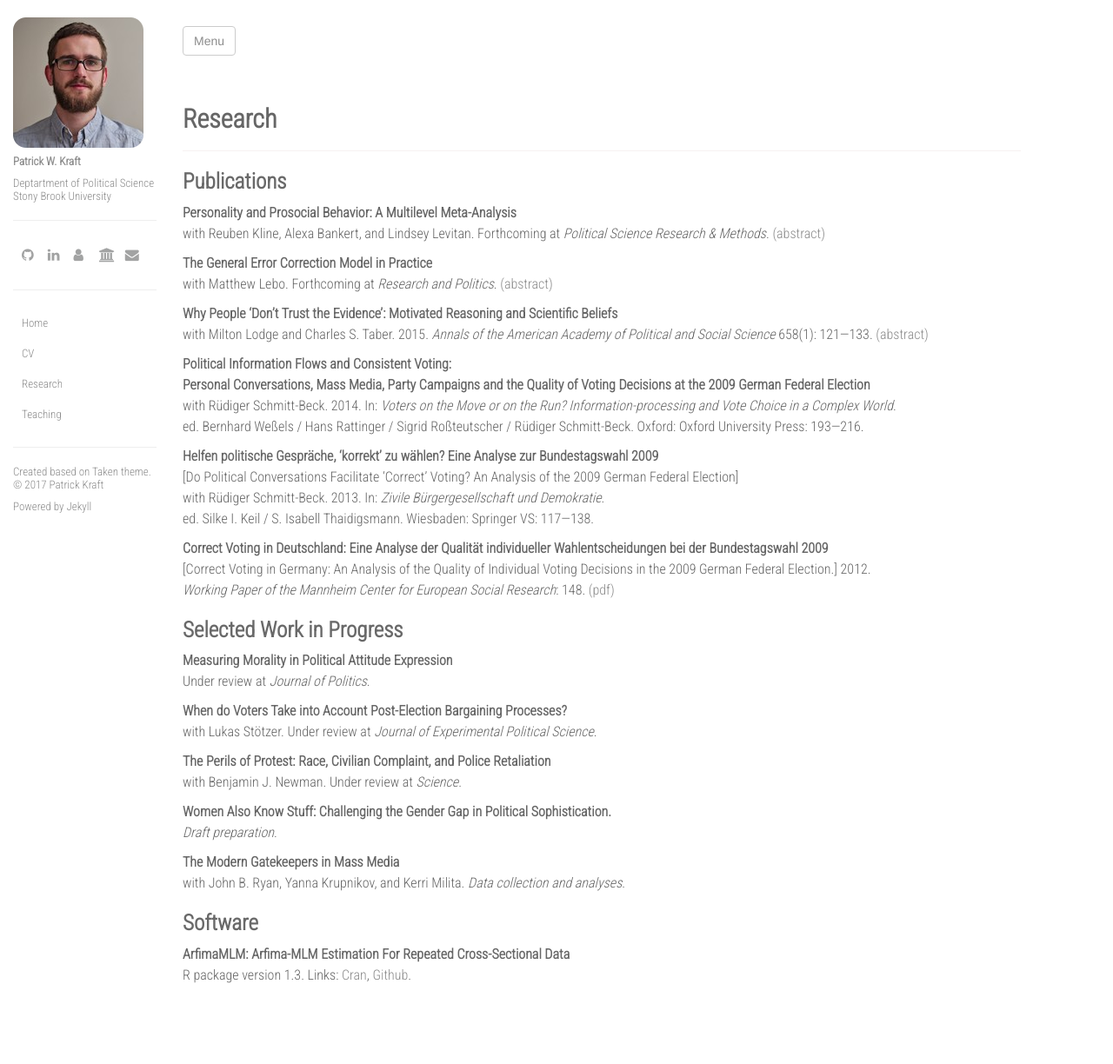
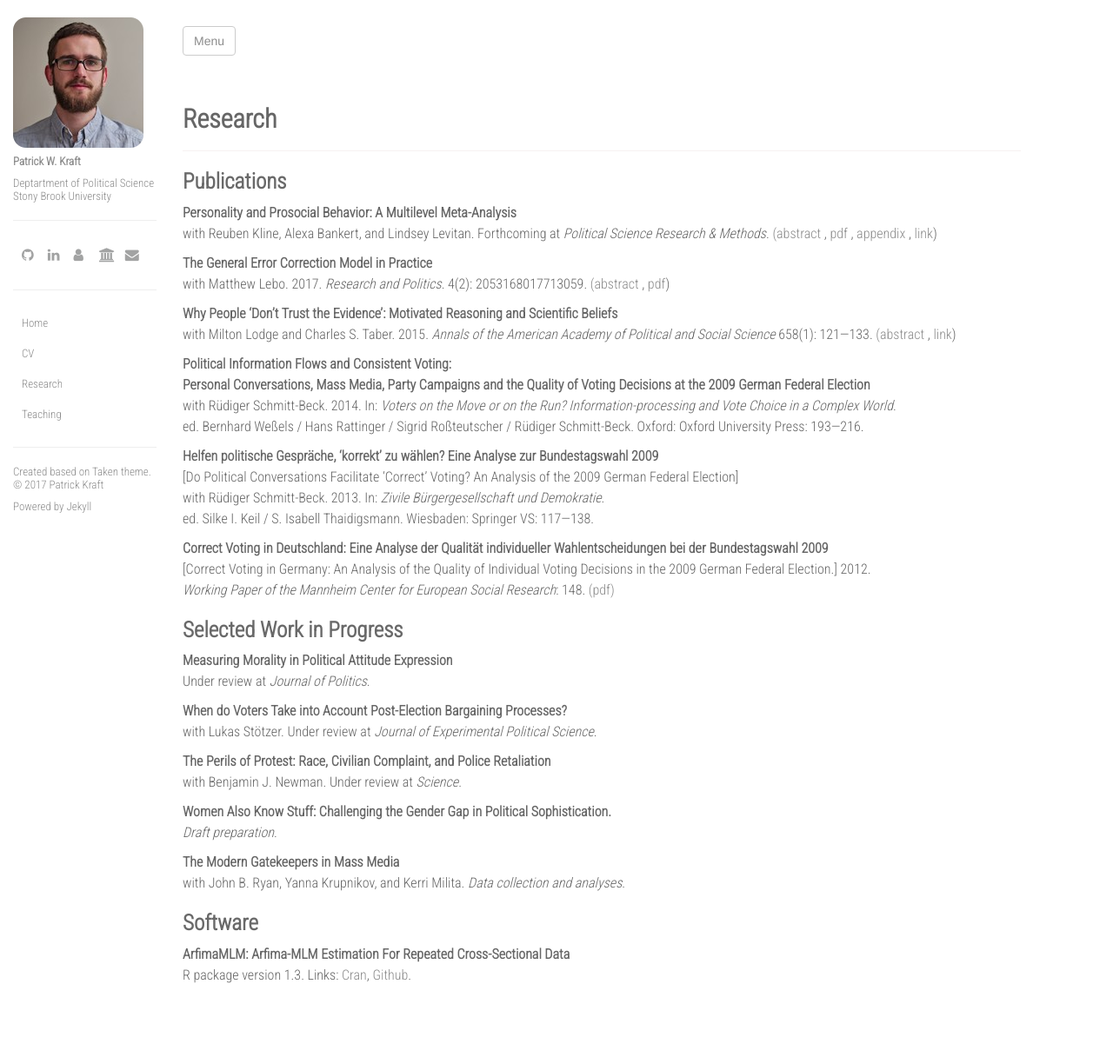
Before and after one commit to pwkraft/pwkraft-old.github.io, a Jekyll site: the page built from research.md, in a window 1280 px wide. Shown: the whole page at 87% size. Built offline with Jekyll 4.4.1, drawn with Linux system fonts in a browser that asks for light colours; nearby versions of some CDN libraries.

Commit message:
add accepted article versions and links

```diff
--- a/research.md
+++ b/research.md
@@ -8,7 +8,10 @@ permalink: /research/
 
 **Personality and Prosocial Behavior: A Multilevel Meta-Analysis** \\
 with Reuben Kline, Alexa Bankert, and Lindsey Levitan. Forthcoming at _Political Science Research & Methods_.
-<button class="link" onclick="showAbstract('personality')">(abstract)</button>
+<button class="link" onclick="showAbstract('personality')">(abstract</button>
+, <a href="../resources/articles/kline2017personality_accepted.pdf">pdf</a>
+, <a href="../resources/articles/kline2017personality_appendix.pdf">appendix</a>
+, <a href="https://www.cambridge.org/core/journals/political-science-research-and-methods/article/personality-and-prosocial-behavior-a-multilevel-metaanalysis/2DC6F642FA396AF20E0108D1551CCD99#fndtn-information" target="blank">link</a>)
 <div id="personality" style="display:none">
 <blockquote>
 	We investigate the effect of personality on prosocial behavior in a Bayesian multilevel meta-analysis (MLMA) of 15 published, interdisciplinary experimental studies. With data from the 15 studies constituting nearly 2500 individual observations, we find that the Big Five traits of Agreeableness and Openness are significantly and positively associated with prosocial behavior, while none of the other three traits are. These results are robust to a number of different model specifications and operationalizations of prosociality, and they greatly clarify the contradictory findings in the literature on the relationship between personality and prosocial behavior. Though previous research has indicated that incentivized experiments result in reduced prosocial behavior, we find no evidence that monetary incentivization of participants affects prosocial tendencies. By leveraging individual observations from multiple studies and explicitly modeling the multi-level structure of the data, MLMA permits the simultaneous estimation of study- and individual-level effects. The Bayesian approach allows us to estimate study-level effects in an unbiased and efficient manner, even with a relatively small number of studies. We conclude by discussing the limitations of our study and the advantages and disadvantages of the MLMA method.
@@ -16,8 +19,9 @@ with Reuben Kline, Alexa Bankert, and Lindsey Levitan. Forthcoming at _Political
 </div>
 
 **The General Error Correction Model in Practice** \\
-with Matthew Lebo. Forthcoming at _Research and Politics_.
-<button class="link" onclick="showAbstract('gecm')">(abstract)</button>
+with Matthew Lebo. 2017. _Research and Politics_. 4(2): 2053168017713059.
+<button class="link" onclick="showAbstract('gecm')">(abstract</button>
+, <a href="../resources/articles/lebo2017general_accepted.pdf">pdf</a>)
 <div id="gecm" style="display:none">
 <blockquote>
 	Enns et al. respond to recent work by Grant and Lebo and Lebo and Grant that raises a number of concerns with political scientists’ use of the general error correction model (GECM). While agreeing with the particular rules one should apply when using unit root data in the GECM, Enns et al. still advocate procedures that will lead researchers astray. Most especially, they fail to recognize the difficulty in interpreting the GECM's "error correction coefficient." Without being certain of the univariate properties of one's data it is extremely difficult (or perhaps impossible) to know whether or not cointegration exists and error correction is occurring. We demonstrate the crucial differences for the GECM between having evidence of a unit root (from Dickey-Fuller tests) versus actually having a unit root. Looking at simulations and two applied examples we show how overblown findings of error correction await the uncareful researcher.
@@ -27,7 +31,8 @@ with Matthew Lebo. Forthcoming at _Research and Politics_.
 
 **Why People 'Don't Trust the Evidence': Motivated Reasoning and Scientific Beliefs** \\
 with Milton Lodge and Charles S. Taber. 2015. _Annals of the American Academy of Political and Social Science_ 658(1): 121&#8212;133.
-<button class="link" onclick="showAbstract('evidence')">(abstract)</button>
+<button class="link" onclick="showAbstract('evidence')">(abstract</button>
+, <a href="http://journals.sagepub.com/doi/abs/10.1177/0002716214554758" target="blank">link</a>)
 <div id="evidence" style="display:none">
 <blockquote>
 	In this commentary, we embed the volume's contributions on public beliefs about science in a broader theoretical discussion of motivated political reasoning. The studies presented in the preceding section of the volume consistently find evidence for hyperskepticism toward scientific evidence among ideologues, no matter the domain or context &#8212; and this skepticism seems to be stronger among conservatives than liberals. here, we show that these patterns can be understood as part of a general tendency among individuals to defend their prior attitudes and actively challenge attitudinally incongruent arguments, a tendency that appears to be evident among liberals and conservatives alike. We integrate the empirical results reported in this volume into a broader theoretical discussion of the John Q. Public model of information processing and motivated reasoning, which posits that both affective and cognitive reactions to events are triggered unconsciously. We find that the work in this volume is largely consistent with our theories of affect-driven motivated reasoning and biased attitude formation.
@@ -47,7 +52,9 @@ ed. Silke I. Keil / S. Isabell Thaidigsmann. Wiesbaden: Springer VS: 117&#8212;1
 
 **Correct Voting in Deutschland: Eine Analyse der Qualit&#228;t individueller Wahlentscheidungen bei der Bundestagswahl 2009** \\
 [Correct Voting in Germany: An Analysis of the Quality of Individual Voting Decisions in the 2009 German Federal Election.] 2012. \\
-_Working Paper of the Mannheim Center for European Social Research_: 148. <a href="http://www.mzes.uni-mannheim.de/publications/wp/wp-148.pdf" target="blank">(pdf)</a>
+_Working Paper of the Mannheim Center for European Social Research_: 148. <a href="http://www.mzes.uni-mannheim.de/publications/wp/wp-148.pdf">(pdf)</a>
+
+
 
 
 # Selected Work in Progress
```
Also changed, not shown: teaching.md (+3 -3 lines), 14 other files.
